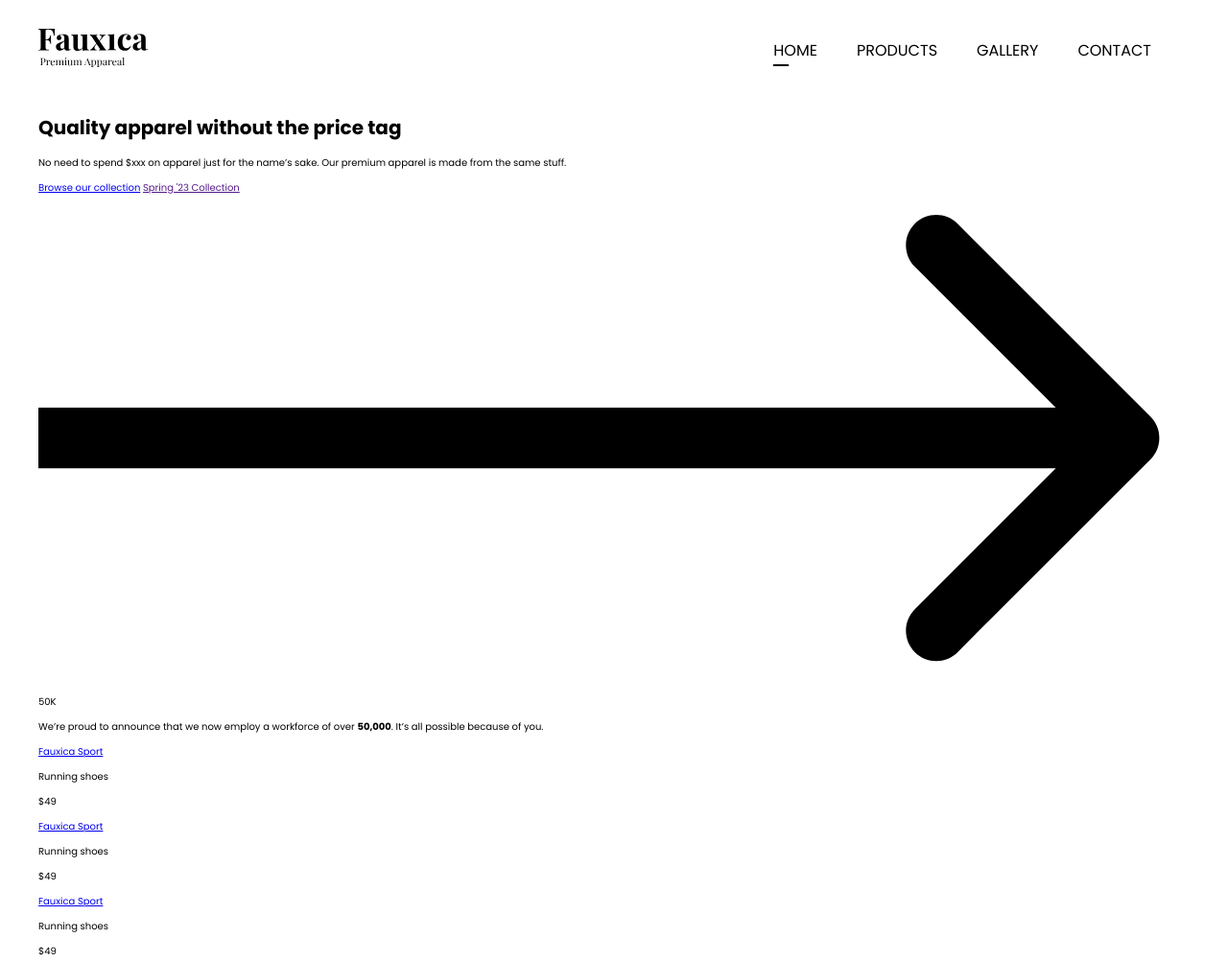
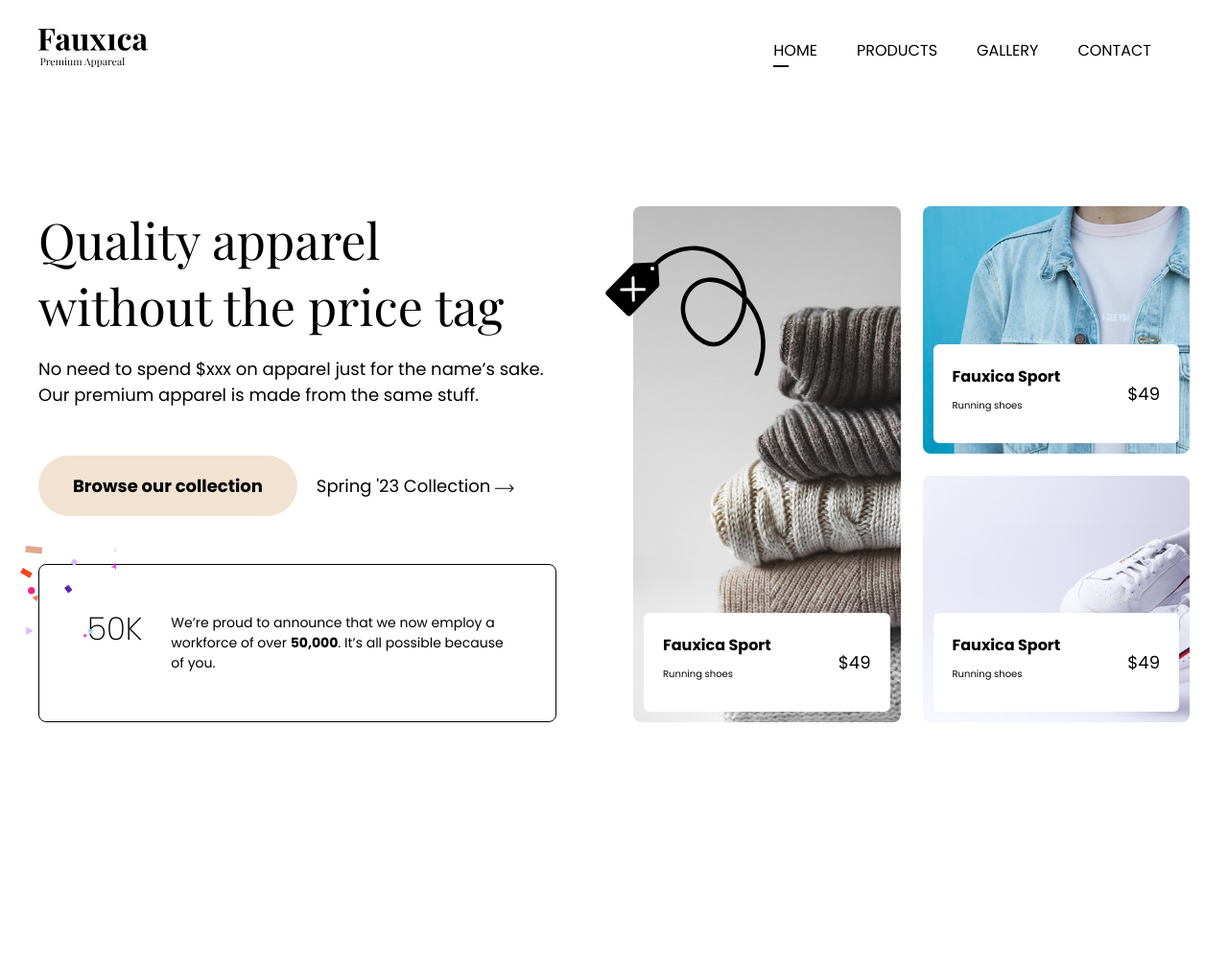
Before and after one commit to mohamedbashir/Fauxica, a plain HTML site: page index.html in a window 1280 px wide. Shown: the whole page at 96% size. After the commit the page ends 800 px from the top, so only its background shows below. Drawn offline with nearby package versions, Linux system fonts and the light colour scheme.

Commit message:
complete design css

```diff
--- a/css/main.css
+++ b/css/main.css
@@ -32,7 +32,7 @@ nav ul a {
     color: black;
     text-transform: uppercase;
     font-size: 1.6rem; /* rem for font size , Other things use em
-    , rem does not effect from parent if the element is nested . ده اللي انا فهمته
+    , rem does not effect from parent . ده اللي انا فهمته
     */
     position: relative;
 
@@ -43,7 +43,178 @@ nav ul a.active:before{
     content: "";
     border-bottom: 2px solid black;
     width: 35%;
-    bottom: -5px;
+    bottom: -6px;
     height: 1px;
+}
 
+nav ul li a:before{
+    position: absolute;
+    content: "";
+    border-bottom: 2px solid rgb(158, 157, 157);
+    width: 0;
+    bottom: -6px;
+    height: 1px;
+    transition: width 0.3s;
 }
+
+/* Main Section */
+
+main {
+    display: flex;
+    gap :8em;
+    margin-top: 11em;
+}
+
+.left-col {
+    width: 45%;
+}
+
+.right-col{
+    flex-grow: 1;
+}
+
+main .left-col h1 {
+    font-size:5.2rem ;
+    font-family: 'Playfair Display';
+    font-weight: normal;
+    margin: 0;
+}
+
+main .left-col .subhead{
+    font-size: 1.8rem;
+}
+
+main .left-col .cta-btns {
+    margin: 5em 0;
+}
+main .left-col .cta-btns , .secondary-cta {
+    display: flex ;
+    gap:2em;
+}
+.primary-cta{
+    background-color:#F1E2D1 ;
+    font-size: 1.8rem;
+    font-weight: bold;
+    color: black;
+    text-decoration: none;
+    border-radius: 1.9em;
+    padding: 1em 2em;
+}
+.secondary-cta {
+    font-size: 1.8rem;
+    text-decoration: none;
+    color: black;
+    display: block;/* Displays an element as a block element (like <p>). It starts on a new line, and takes up the whole width */
+    padding:  1em 0;
+}
+
+.secondary-cta svg {
+    width: 20px;
+}
+
+.news{
+    display: flex;
+    gap:3em;
+    padding: 5em;
+    border: 1px solid black;
+    border-radius: 0.8em;
+    position: relative;
+}
+
+.news:before{
+    position: absolute;
+    content: "";
+    background: url('../images/confetti.svg');
+    width: 100px;
+    height: 100px;
+    top: -20px;
+    left: -20px;
+    z-index: 2;
+}
+
+.news .employees{
+    line-height: 1; /* Ref  => https://iamvdo.me/en/blog/css-font-metrics-line-height-and-vertical-align */
+    font-size: 3.3rem;
+    margin: 0;
+    font-weight: 200;
+}
+
+.news .details{
+    font-size: 1.4rem;
+    margin: 0;
+}
+
+/* Right column gallery */
+
+.right-col {
+    display: grid;
+    gap: 2.3em;
+    grid-template-columns: repeat(2,auto); /* => auto auto and this mean (auto) => same width */
+    grid-template-areas:
+    "left ."
+    "left ."
+    ;
+}
+
+.card{
+    border-radius: 0.8em;
+    padding: 1.1em;
+    display: flex;
+    align-items: end;
+    background-size: 150%;
+}
+
+.card1{
+    grid-area: left;
+    background-image: url("../images/clothing1.jpg");
+    position: relative;
+}
+
+.card1:before{
+    position:absolute;
+    content: "";
+    background: url("../images/tag.svg") no-repeat ;
+    width: 100%;
+    height: 100%;
+    top: 20px;
+    left: -30px;
+    pointer-events: none;
+}
+
+.card2{
+    background-image: url("../images/clothing2.jpg");
+}
+.card3{
+    background-image: url("../images/clothing3.jpg");
+}
+
+.card-details{
+    background: white;
+    border-radius: 0.6em;
+    padding: 2em;
+    width: 100%;
+    display: flex;
+    align-items: center;
+    justify-content: space-between;
+}
+
+.card-details a {
+    color: black;
+    font-size: 1.6rem;
+    text-decoration: none;
+    font-weight: bold;
+}
+.card-details b{
+    font-size: 1.4rem;
+    margin: 0;
+}
+
+.card-details .product-price{
+    font-size: 1.8rem;
+}
+
+/* Microinteractions */
+
+nav ul li a:hover:before{
+    width: 35%;
+}
--- a/index.html
+++ b/index.html
@@ -25,10 +25,10 @@
 
             </nav>
         </header>
-        <main>
+    <main>
             <div class="left-col">
                 <h1>Quality apparel without the price tag</h1>
-                <p>
+                <p class="subhead">
                     No need to spend $xxx on apparel just for the name’s
                     sake. Our premium apparel is made from the same stuff.
                 </p>
```
